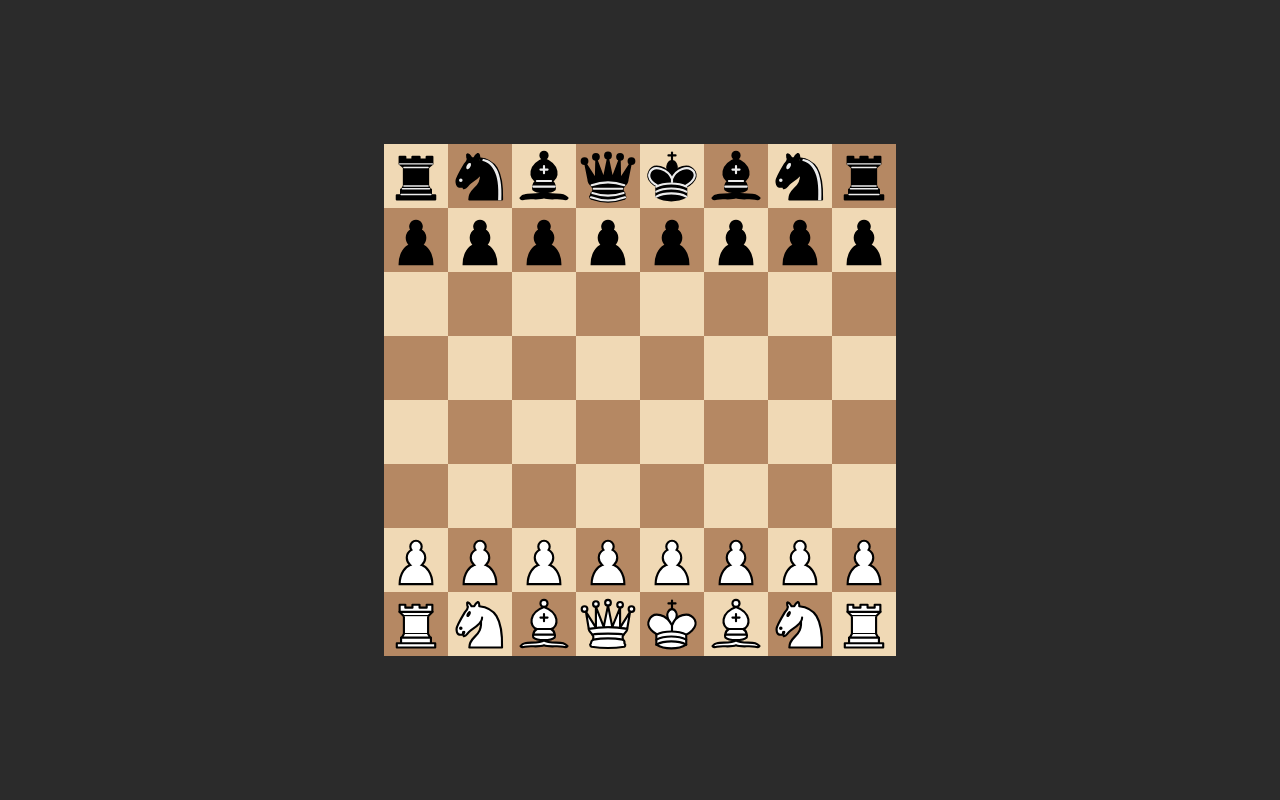
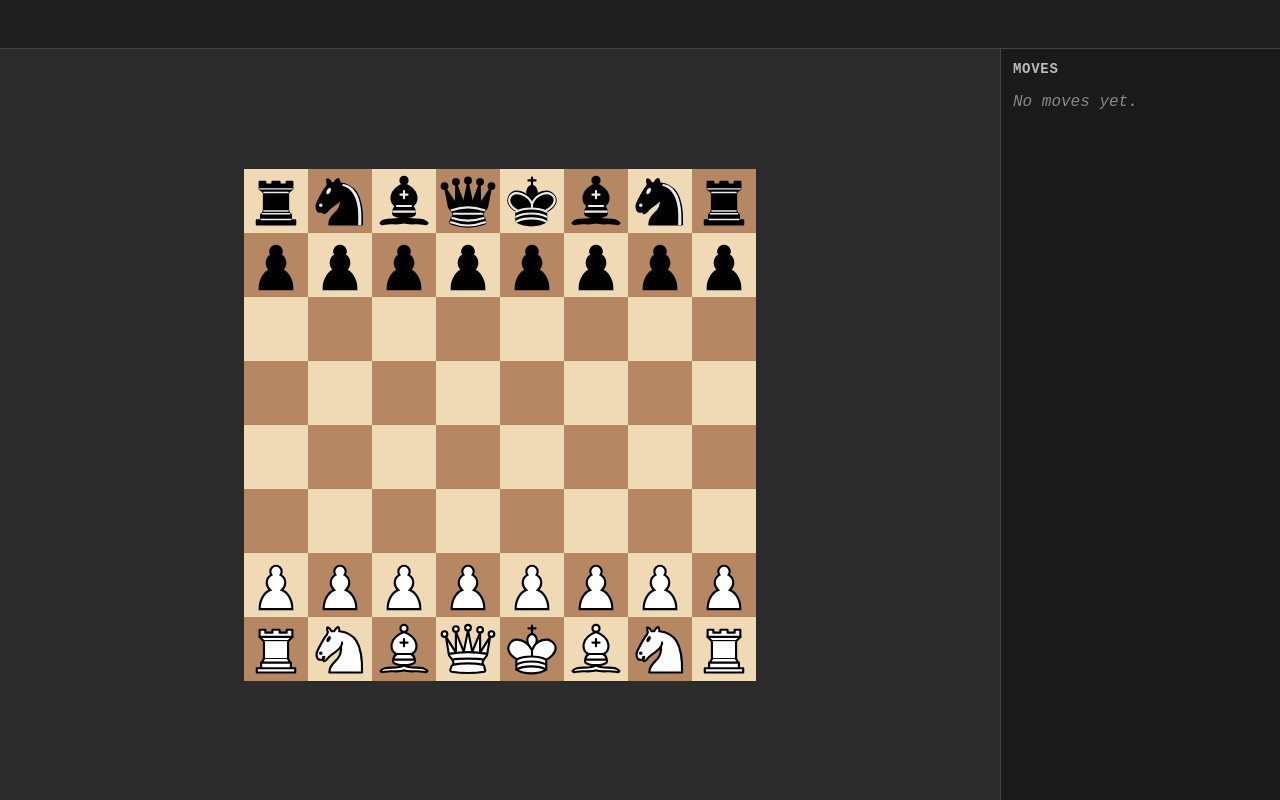
Before and after one commit to andrewbatista31/chess-engine, a Svelte app: page / in a window 1280 px wide. Built offline with nearby package versions, Linux system fonts and the light colour scheme.

Commit message:
feat(ui): move history sidebar + 3-zone layout shell

```diff
--- a/src/App.svelte
+++ b/src/App.svelte
@@ -1,7 +1,35 @@
 <script lang="ts">
   import Board from "./lib/board/Board.svelte";
+  import HistoryPanel from "./lib/panels/HistoryPanel.svelte";
 </script>
 
-<main>
-  <Board />
-</main>
+<div class="app">
+  <header class="toolbar">
+    <!-- Toolbar arrives in Task 6 -->
+  </header>
+  <section class="board-area">
+    <Board />
+  </section>
+  <HistoryPanel />
+</div>
+
+<style>
+  .app {
+    display: grid;
+    grid-template-rows: auto 1fr;
+    grid-template-columns: 1fr 280px;
+    height: 100vh;
+  }
+  .toolbar {
+    grid-column: 1 / span 2;
+    background: #1f1f1f;
+    border-bottom: 1px solid #444;
+    height: 48px;
+  }
+  .board-area {
+    display: flex;
+    align-items: center;
+    justify-content: center;
+    overflow: auto;
+  }
+</style>
--- /dev/null
+++ b/src/lib/panels/HistoryPanel.svelte
@@ -0,0 +1,67 @@
+<script lang="ts">
+  import { gameStore } from "../stores/game.svelte.ts";
+
+  const pairs = $derived.by(() => {
+    const out: Array<{ num: number; white: string; black: string | null }> = [];
+    for (let i = 0; i < gameStore.history.length; i += 2) {
+      out.push({
+        num: i / 2 + 1,
+        white: gameStore.history[i].san,
+        black: gameStore.history[i + 1]?.san ?? null,
+      });
+    }
+    return out;
+  });
+
+  let listEl: HTMLElement | undefined = $state();
+
+  $effect(() => {
+    void gameStore.history.length;
+    if (listEl) listEl.scrollTop = listEl.scrollHeight;
+  });
+</script>
+
+<aside class="history" bind:this={listEl}>
+  <h2>Moves</h2>
+  {#if pairs.length === 0}
+    <p class="empty">No moves yet.</p>
+  {:else}
+    <ol>
+      {#each pairs as p}
+        <li>
+          <span class="num">{p.num}.</span>
+          <span class="san">{p.white}</span>
+          {#if p.black}<span class="san">{p.black}</span>{/if}
+        </li>
+      {/each}
+    </ol>
+  {/if}
+</aside>
+
+<style>
+  .history {
+    background: #1a1a1a;
+    color: #e8e8e8;
+    padding: 12px;
+    overflow-y: auto;
+    font-family: ui-monospace, "Cascadia Code", monospace;
+    border-left: 1px solid #444;
+  }
+  .history h2 {
+    margin: 0 0 8px;
+    font-size: 14px;
+    text-transform: uppercase;
+    letter-spacing: 0.05em;
+    color: #bbb;
+  }
+  .empty { color: #888; font-style: italic; }
+  ol { list-style: none; padding: 0; margin: 0; }
+  li {
+    display: grid;
+    grid-template-columns: 32px 1fr 1fr;
+    gap: 6px;
+    padding: 2px 0;
+  }
+  .num { color: #888; text-align: right; }
+  .san { padding: 0 4px; }
+</style>
--- a/src/lib/stores/game.svelte.ts
+++ b/src/lib/stores/game.svelte.ts
@@ -1,13 +1,23 @@
-import { tauri, type MoveDto } from "../tauri.ts";
+import { tauri, type MoveDto, type MoveEntry } from "../tauri.ts";
 
 export const STARTING_FEN =
   "rnbqkbnr/pppppppp/8/8/8/8/PPPPPPPP/RNBQKBNR w KQkq - 0 1";
 
 class GameStore {
   currentFen = $state(STARTING_FEN);
+  history: MoveEntry[] = $state([]);
+  cursor = $state(0);
 
   async makeMove(mv: MoveDto): Promise<void> {
     const result = await tauri.makeMove(this.currentFen, mv);
+    // Drop any pending redo branch.
+    this.history = this.history.slice(0, this.cursor);
+    this.history.push({
+      san: result.san,
+      fen_after: result.new_fen,
+      outcome: result.outcome,
+    });
+    this.cursor = this.history.length;
     this.currentFen = result.new_fen;
   }
 }
```
Also changed, not shown: 1 other file (tests, documents, lock files or other folders).
